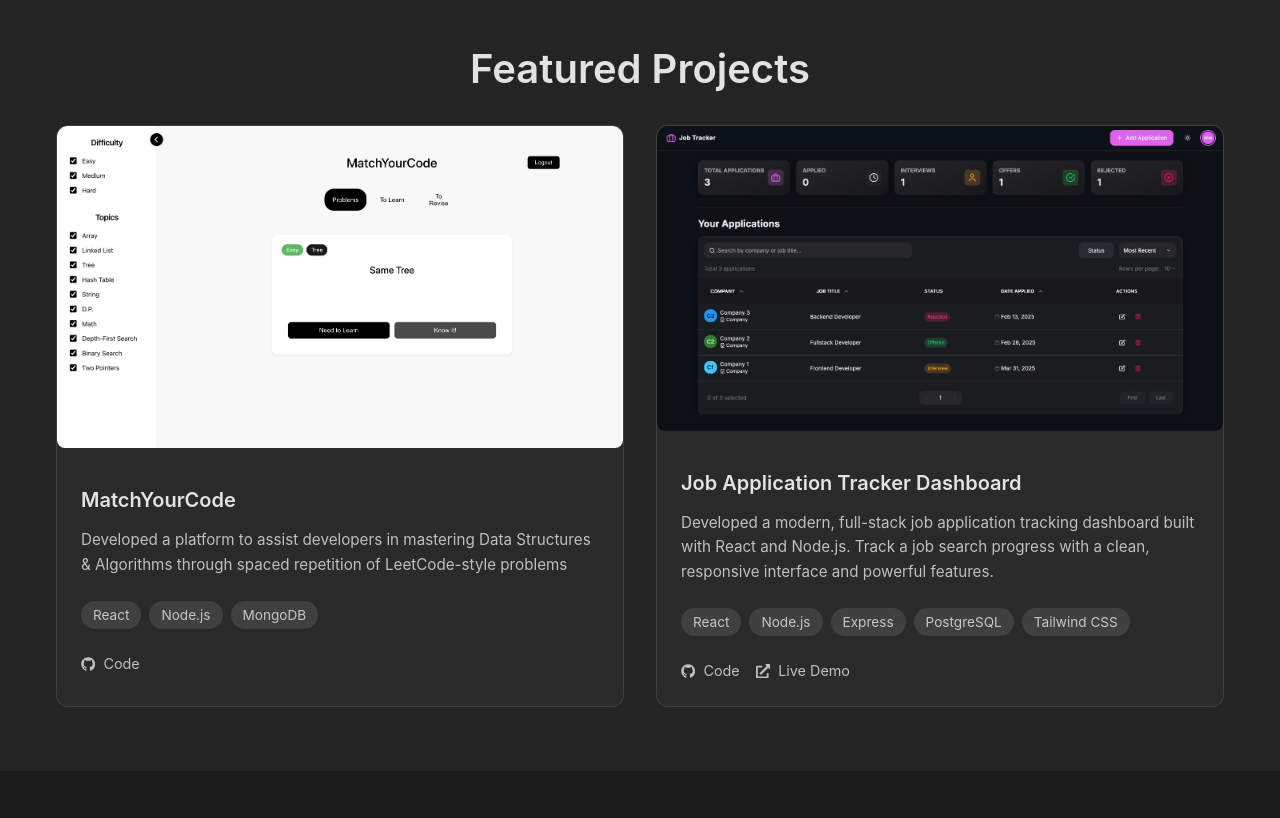
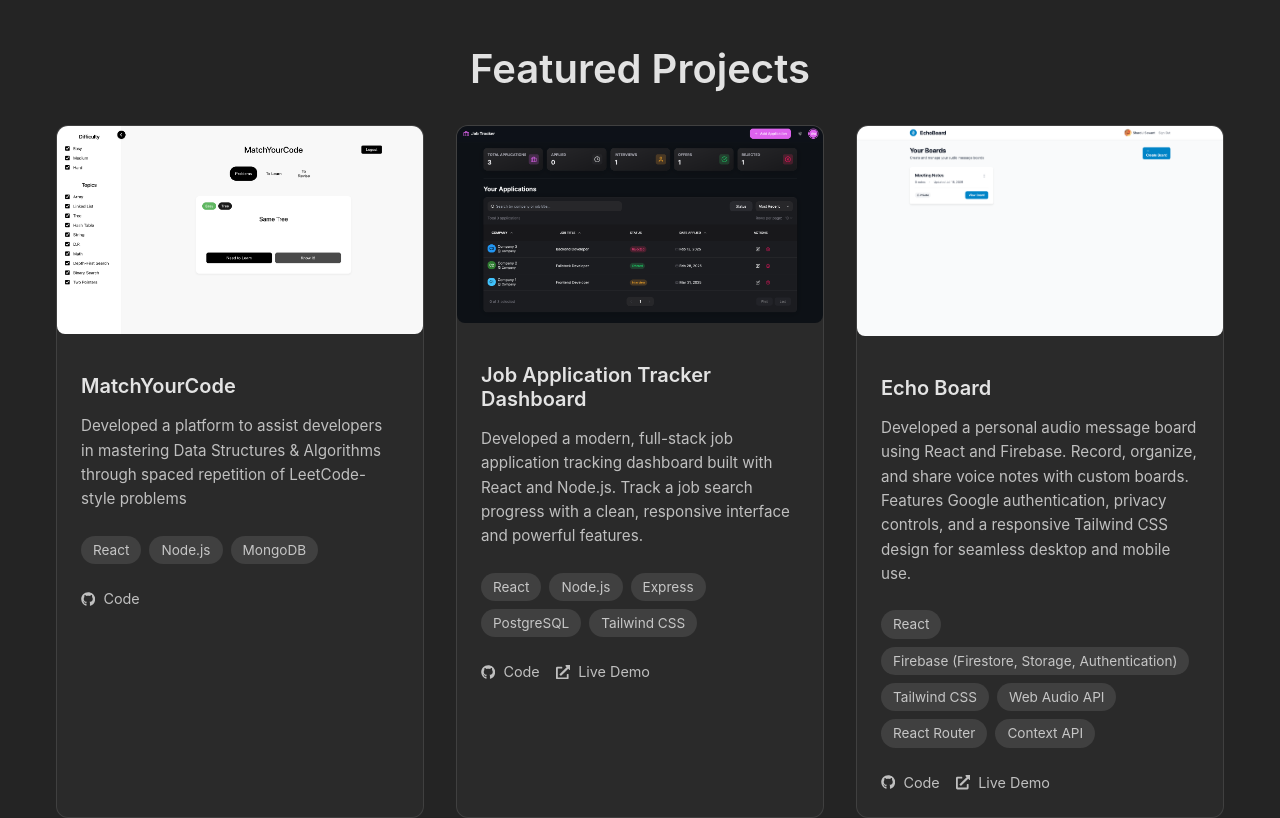
Before and after one commit to carnifex-cmd/personalWebsite, a React (Vite) app: page / in a window 1280 px wide. Shown: the part 3900-4718 px from the top of the page. Built offline with nearby package versions, Linux system fonts and the light colour scheme.

Commit message:
added a new project

```diff
--- a/src/components/Projects.jsx
+++ b/src/components/Projects.jsx
@@ -2,13 +2,14 @@ import { motion } from 'framer-motion';
 import { FaGithub, FaExternalLinkAlt } from 'react-icons/fa';
 import jobApplicationImage from '../assets/jobapplication.jpg';
 import matchYourCodeImage from '../assets/matchyourcode.jpg';
+import echoBoard from '../assets/echoboard.png';
 
 const Projects = () => {
   const projects = [
     {
       title: "MatchYourCode",
       description: "Developed a platform to assist developers in mastering Data Structures & Algorithms through spaced repetition of LeetCode-style problems",
-      image: matchYourCodeImage, // Add your project image
+      image: matchYourCodeImage,
       technologies: ["React", "Node.js", "MongoDB"],
       github: "https://github.com/carnifex-cmd/matchyourcode",
       // live: "https://project1-demo.com"
@@ -16,12 +17,20 @@ const Projects = () => {
     {
       title: "Job Application Tracker Dashboard",
       description: "Developed a modern, full-stack job application tracking dashboard built with React and Node.js. Track a job search progress with a clean, responsive interface and powerful features.",
-      image: jobApplicationImage, // Use the imported image
+      image: jobApplicationImage,
       technologies: ["React", "Node.js", "Express", "PostgreSQL", "Tailwind CSS"],
-      github: "https://github.com/carnifex-cmd/JobApplicationTracker/blob/main/README.md",
+      github: "https://github.com/carnifex-cmd/JobApplicationTracker",
       live: "https://job-application-tracker-sage-five.vercel.app/"
     },
-    // Add more projects as needed
+    {
+      title: "Echo Board",
+      description: "Developed a personal audio message board using React and Firebase. Record, organize, and share voice notes with custom boards. Features Google authentication, privacy controls, and a responsive Tailwind CSS design for seamless desktop and mobile use.",
+      image: echoBoard,
+      technologies: ["React", "Firebase (Firestore, Storage, Authentication)", "Tailwind CSS", "Web Audio API", "React Router", "Context API"],
+      github: "https://github.com/carnifex-cmd/echoBoard",
+      live: "https://echo-board-theta.vercel.app/"
+    }
+
   ];
 
   return (
@@ -45,7 +54,6 @@ const Projects = () => {
                 transition={{ duration: 0.5, delay: index * 0.1 }}
                 viewport={{ once: true }}
               >
-                {/* Custom image container that bypasses CSS constraints */}
                 {project.image && (
                   <div style={{
                     width: '100%',
```
Also changed, not shown: src/assets/echoboard.png (added).
